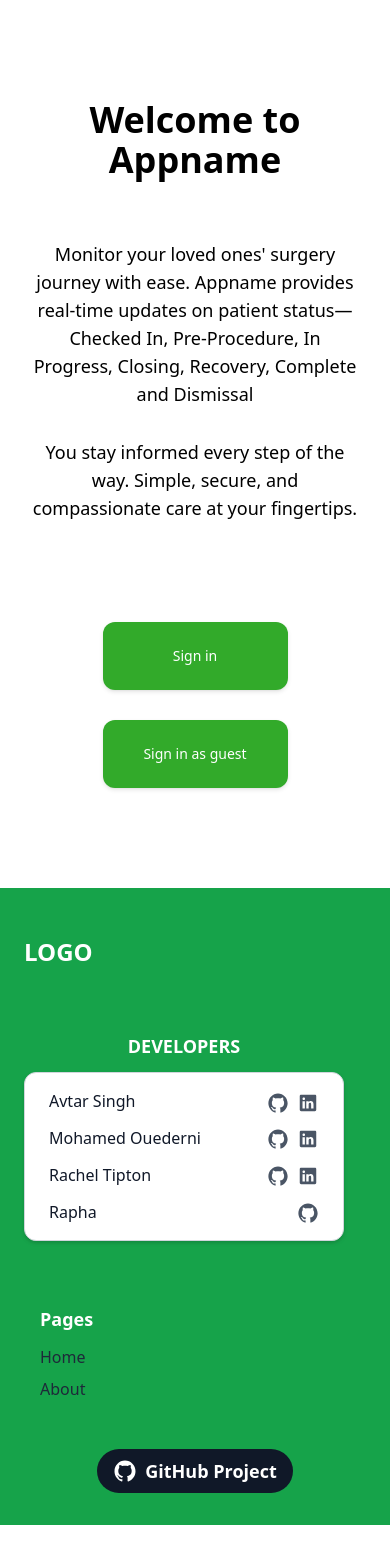
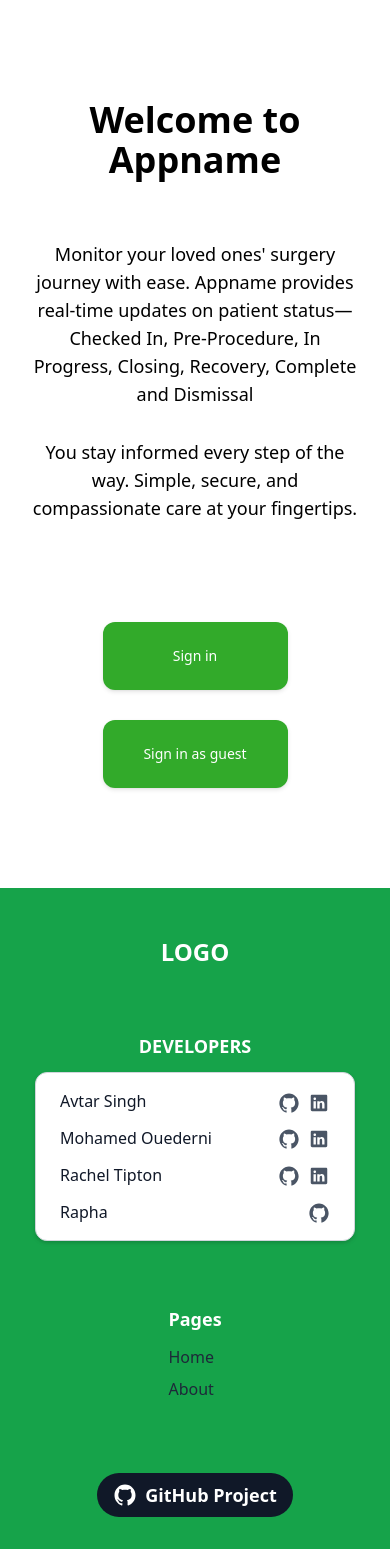
Before and after one commit to rachel-labri-tipton/mediphase-surgery-status-app, a React (Vite) app in the folder v56-team22-surgery-status-board/: page / in a window 390 px wide. Before the commit the page ends 1525 px from the top, so only its background shows below. Built offline with nearby package versions, Linux system fonts and the light colour scheme.

Commit message:
refactor(Footer): make the footer mobile responsive

```diff
--- a/v56-team22-surgery-status-board/src/components/Footer/Footer.tsx
+++ b/v56-team22-surgery-status-board/src/components/Footer/Footer.tsx
@@ -19,8 +19,7 @@ const devNames = [
     github: 'https://github.com/rachel-labri-tipton',
     linkedin: 'https://www.linkedin.com/in/rachel-labri-tipton',
   },
-  { name: 'Rapha',
-  github: 'https://github.com/Excalibur097'},
+  { name: 'Rapha', github: 'https://github.com/Excalibur097' },
 ];
 
 const pages = [
@@ -30,13 +29,21 @@ const pages = [
 
 const Footer = () => {
   return (
-    <footer className="w-full px-6 py-8 bg-[#16a34a] flex flex-col justify-between items-center text-gray-800">
+    <footer className="w-full px-4 py-8 bg-primary text-gray-800">
       <div className="flex flex-col md:flex-row justify-between items-start w-full max-w-6xl mx-auto gap-8">
-        <FooterLogo />
-        <DeveloperItems devs={devNames} />
-        <PageList pages={pages} />
+        <div className="w-full md:w-1/3 flex justify-center md:justify-start">
+          <FooterLogo />
+        </div>
+        <div className="w-full md:w-1/3 flex justify-center">
+          <DeveloperItems devs={devNames} />
+        </div>
+        <div className="w-full md:w-1/3 flex justify-center md:justify-end">
+          <PageList pages={pages} />
+        </div>
       </div>
-      <GithubProjectLink />
+      <div className="mt-6 w-full flex justify-center">
+        <GithubProjectLink />
+      </div>
     </footer>
   );
 };
```
